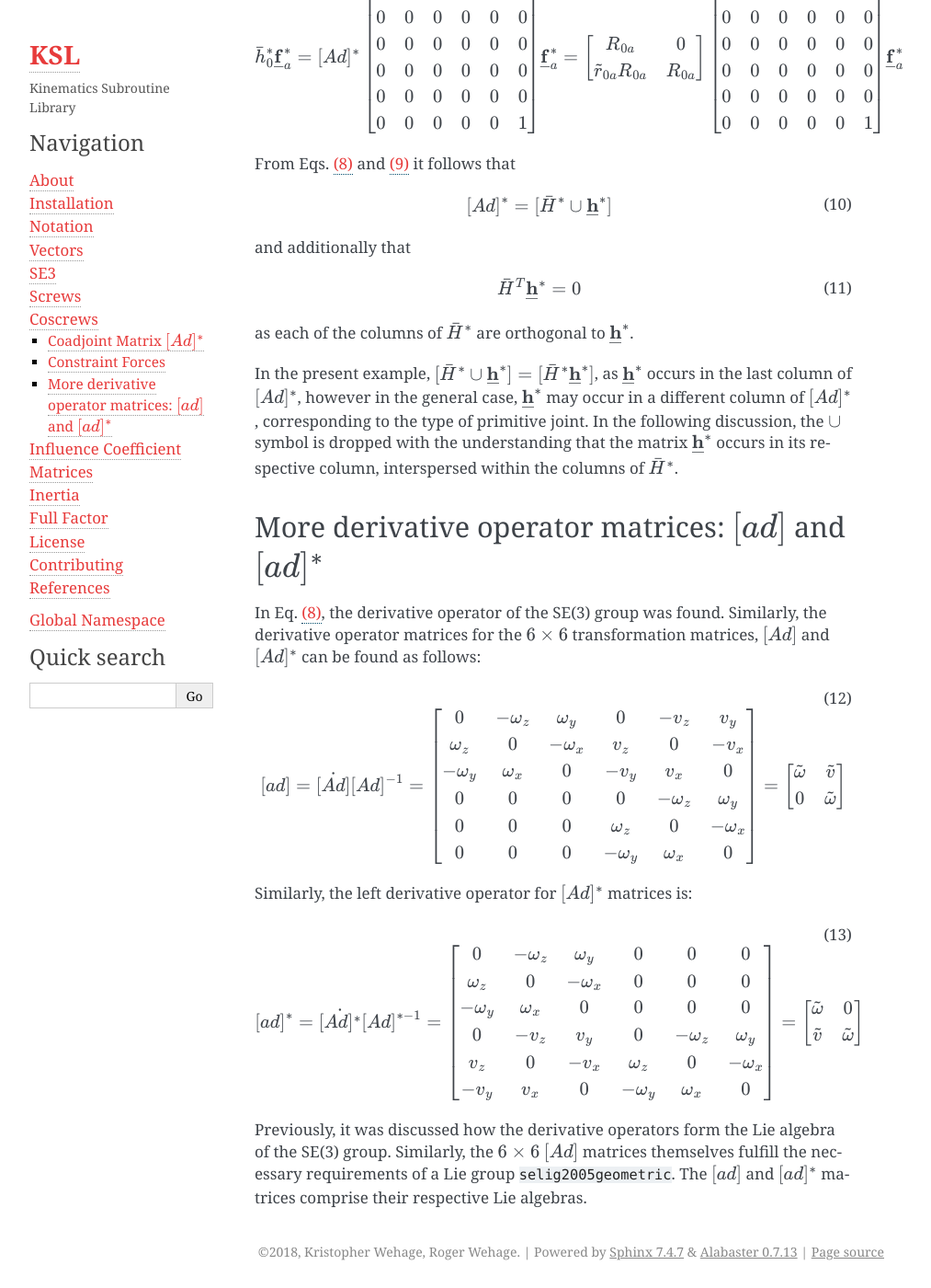
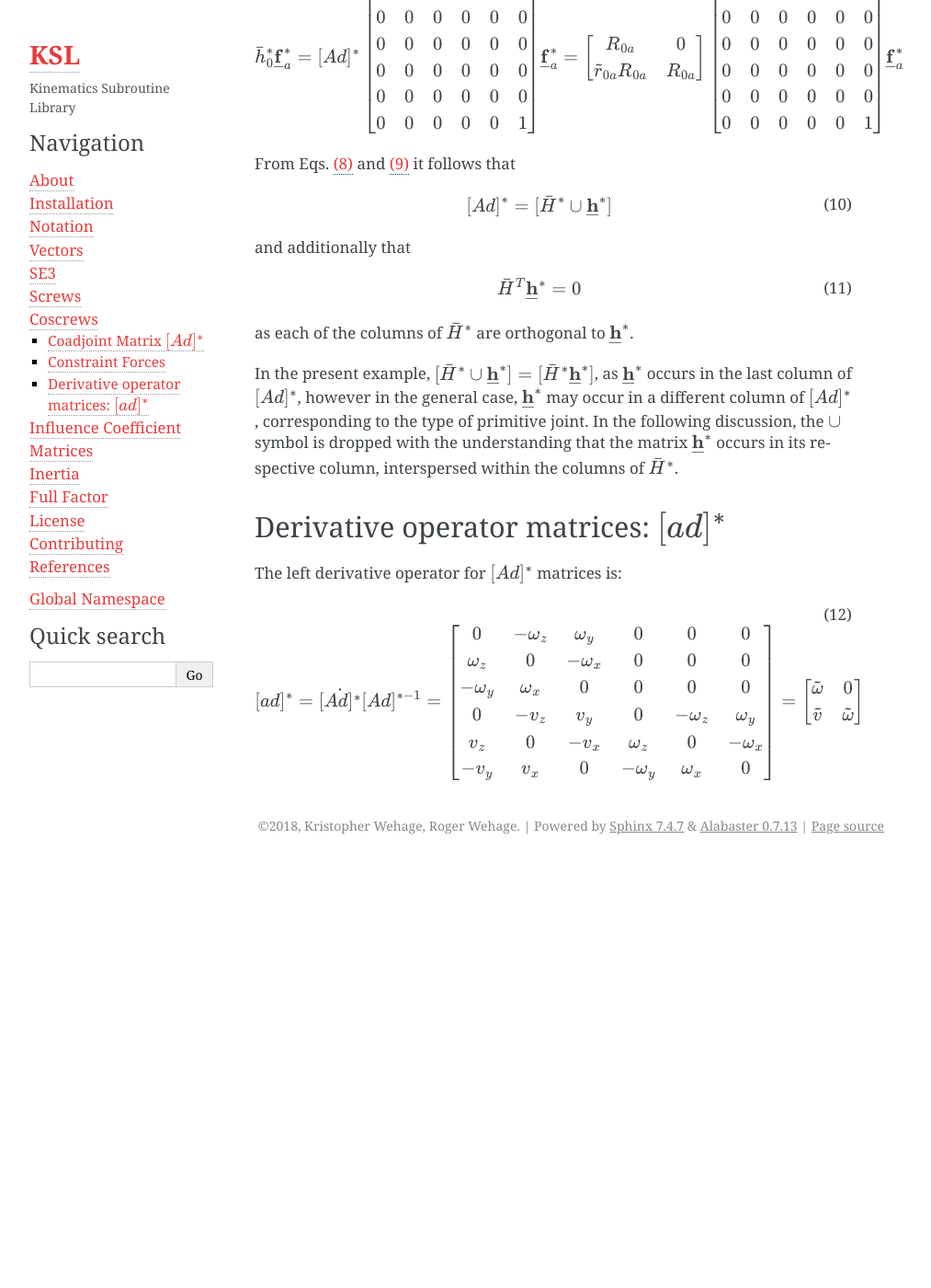
Before and after one commit to shift-dynamics/ksl, a Sphinx documentation site: the page built from doc/sphinx/coscrews/coscrews.rst, in a window 1280 px wide and 1400 px high, scrolled down 2544 px. Shown: the whole window at 92% size, without its empty margins (148-1161 px from the left). Built offline with Sphinx 7.4.7, drawn with Linux system fonts in a browser that asks for light colours; cross-references to code outside the pages are shown as plain code; after the commit the page ends 3481 px from its top, so only the background shows below that.

```diff
--- a/CMakeLists.txt
+++ b/CMakeLists.txt
@@ -100,4 +100,6 @@ else()
     message(STATUS "WARNING. Check library not found. Test suite will not be built.")
 endif()
 
-add_subdirectory(doc)
+if(${CMAKE_CURRENT_SOURCE_DIR} STREQUAL ${CMAKE_SOURCE_DIR})
+  add_subdirectory(doc)
+endif()
--- a/doc/sphinx/coscrews/coscrews.rst
+++ b/doc/sphinx/coscrews/coscrews.rst
@@ -202,63 +202,24 @@ as each of the columns of :math:`\bar{H}^*` are orthogonal to :math:`\underline{
 In the present example, :math:`[\bar{H}^* \cup \underline{\mathbf{h}}^*]=[\bar{H}^* \underline{\mathbf{h}}^*]`, as :math:`\underline{\mathbf{h}}^*` occurs in the last column of :math:`[Ad]^*`, however in the general case, :math:`\underline{\mathbf{h}}^*` may occur in a different column of :math:`[Ad]^*`, corresponding to the type of primitive joint. In the following discussion, the :math:`\cup` symbol is dropped with the understanding that the matrix :math:`\underline{\mathbf{h}}^*` occurs in its respective column, interspersed within the columns of :math:`\bar{H}^*`.
 
 
-More derivative operator matrices: :math:`[ad]` and :math:`[ad]^*`
+Derivative operator matrices: :math:`[ad]^*`
 ------------------------------------------------------------------
 
-In Eq. :eq:`eq:spatial_velocity2`, the derivative operator of the SE(3) group was found. Similarly, the derivative operator matrices for the :math:`6 \times 6` transformation matrices, :math:`[Ad]` and :math:`[Ad]^*` can be found as follows:
-
-..
-  The :math:`6\times 6` :math:`[Ad]` matrices themselves fulfill all the necessary requirements of a Lie group :cite:`selig2005geometric`. The requirements of a general mathematical group are as follows:
-
-..
-  * The group is closed under a binary operation
-  * Operations are associative
-  * The group must have a unique identity element
-  * Every element of the group must have a unique inverseSimilarly, the (left) derivative operator for :math:`[Ad]` matrices is found as:
-
-..
-  Lie groups must satisfy the additional axioms:
-
-..
-  * The set of group elements, :math:`G`, form a differential manifold
-  * A group operation must be a differentiable map.
-
+The left derivative operator for :math:`[Ad]^*` matrices is:
 
 .. math::
-  :label: eq:adjoint_representation
+    :label: eq:adjoint_dual_rep
 
-  [ad] = \dot{[Ad]}[Ad]^{-1} =
-  \begin{bmatrix}
-  0 & -\omega_z & \omega_{y} & 0 & -v_z & v_y\\
-  \omega_z & 0 & -\omega_x & v_z & 0 & -v_x\\
-  -\omega_y & \omega_x & 0 & -v_y & v_x & 0\\
-  0 & 0 & 0 & 0 & -\omega_z & \omega_{y} \\
-  0 & 0 & 0 &   \omega_z & 0 & -\omega_x\\
-  0 & 0 & 0 & -\omega_y & \omega_x & 0
-  \end{bmatrix}=
-  \begin{bmatrix}
-  \tilde{\omega} & \tilde{v}\\
-  0 & \tilde{\omega}
-  \end{bmatrix}
-
-Similarly, the left derivative operator for :math:`[Ad]^*` matrices is:
-
-.. math::
-  :label: eq:adjoint_dual_rep
-
-  [ad]^* = \dot{[Ad]^*}[Ad]^{*-1} =
-  \begin{bmatrix}
-  0 & -\omega_z & \omega_{y} & 0 & 0 & 0\\
-  \omega_z & 0 & -\omega_x & 0 & 0 & 0\\
-  -\omega_y & \omega_x & 0 & 0 & 0 & 0\\
-  0 & -v_z & v_y & 0 & -\omega_z & \omega_{y} \\
-  v_z & 0 & -v_x &   \omega_z & 0 & -\omega_x\\
-  -v_y & v_x & 0 & -\omega_y & \omega_x & 0
-  \end{bmatrix}=
-  \begin{bmatrix}
-  \tilde{\omega} & 0\\
-  \tilde{v} & \tilde{\omega}
-  \end{bmatrix}
-
-
-Previously, it was discussed how the derivative operators form the Lie algebra of the SE(3) group. Similarly, the :math:`6\times6` :math:`[Ad]` matrices themselves fulfill the necessary requirements of a Lie group :cite:`selig2005geometric`. The :math:`[ad]` and :math:`[ad]^*` matrices comprise their respective Lie algebras.
+    [ad]^* = \dot{[Ad]^*}[Ad]^{*-1} =
+    \begin{bmatrix}
+    0 & -\omega_z & \omega_{y} & 0 & 0 & 0\\
+    \omega_z & 0 & -\omega_x & 0 & 0 & 0\\
+    -\omega_y & \omega_x & 0 & 0 & 0 & 0\\
+    0 & -v_z & v_y & 0 & -\omega_z & \omega_{y} \\
+    v_z & 0 & -v_x &   \omega_z & 0 & -\omega_x\\
+    -v_y & v_x & 0 & -\omega_y & \omega_x & 0
+    \end{bmatrix}=
+    \begin{bmatrix}
+    \tilde{\omega} & 0\\
+    \tilde{v} & \tilde{\omega}
+    \end{bmatrix}
```
Also changed, not shown: doc/sphinx/installation.rst (+11 -1 lines).
